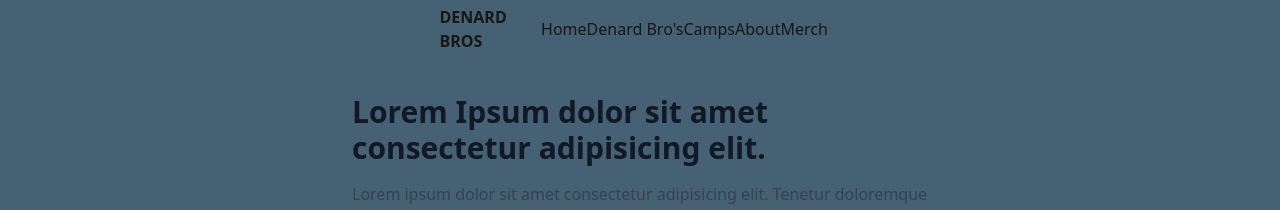
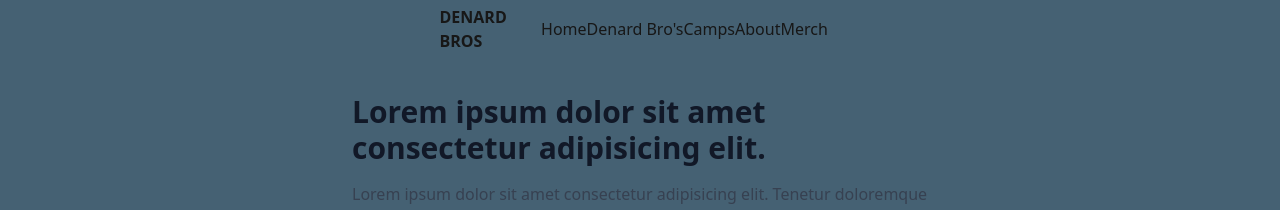
Before and after one commit to loganwemploy/denardbros, a Next.js app: page /section2 in a window 1280 px wide. Shown: the top 210 px of the page. Built offline with nearby package versions, Linux system fonts and the light colour scheme.

Commit message:
changed a letter

```diff
--- a/src/app/section2/page.js
+++ b/src/app/section2/page.js
@@ -8,7 +8,7 @@ const Section2 = () => {
           <div class="space-y-4 md:space-y-8">
             <div class="max-w-xl">
               <h2 class="text-2xl font-semibold text-gray-900 sm:text-3xl">
-                Lorem Ipsum dolor sit amet consectetur adipisicing elit.
+                Lorem ipsum dolor sit amet consectetur adipisicing elit.
               </h2>
 
               <p class="mt-4 text-gray-700">
```
